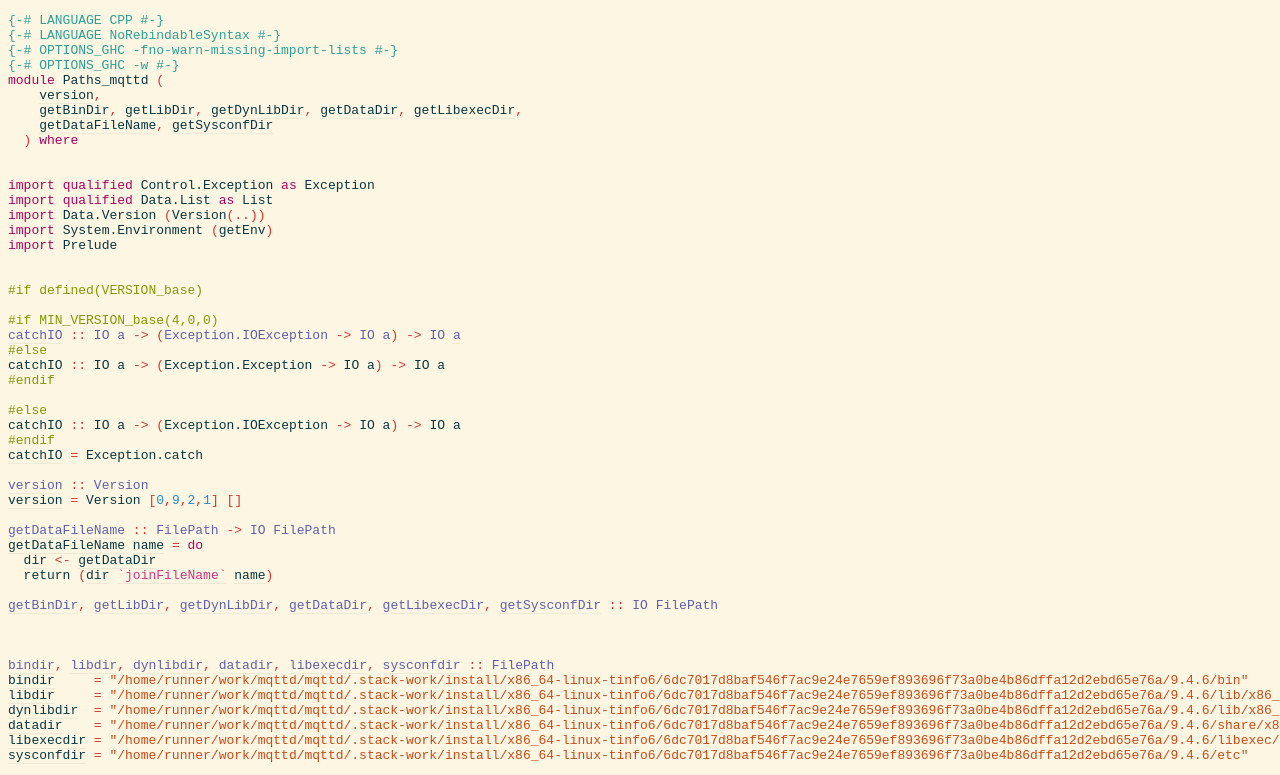
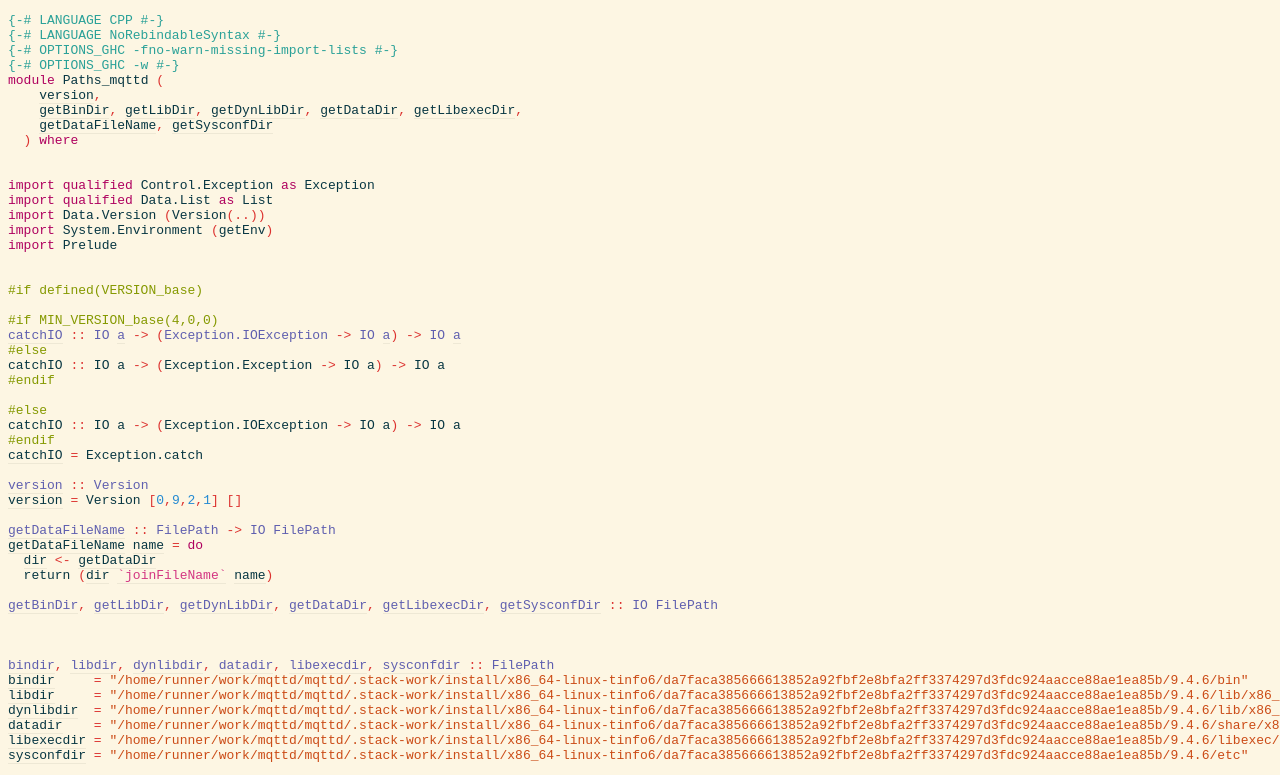
Before and after one commit to dustin/mqttd, a plain HTML site: page src/Paths_mqttd.html in a window 1280 px wide. Shown: the top 775 px of the page. Drawn offline with Linux system fonts and the light colour scheme.

Commit message:
deploy: ce039d75969478d0877ced19a5777f450202dd97

```diff
--- a/src/Paths_mqttd.html
+++ b/src/Paths_mqttd.html
@@ -63,22 +63,22 @@ forall (m :: * -&gt; *) a. Monad m =&gt; a -&gt; m a
 </span><span id="line-44"></span><span class="annot"><a href="Paths_mqttd.html#bindir"><span class="hs-identifier hs-type">bindir</span></a></span><span class="hs-special">,</span><span> </span><span class="annot"><a href="Paths_mqttd.html#libdir"><span class="hs-identifier hs-type">libdir</span></a></span><span class="hs-special">,</span><span> </span><span class="annot"><a href="Paths_mqttd.html#dynlibdir"><span class="hs-identifier hs-type">dynlibdir</span></a></span><span class="hs-special">,</span><span> </span><span class="annot"><a href="Paths_mqttd.html#datadir"><span class="hs-identifier hs-type">datadir</span></a></span><span class="hs-special">,</span><span> </span><span class="annot"><a href="Paths_mqttd.html#libexecdir"><span class="hs-identifier hs-type">libexecdir</span></a></span><span class="hs-special">,</span><span> </span><span class="annot"><a href="Paths_mqttd.html#sysconfdir"><span class="hs-identifier hs-type">sysconfdir</span></a></span><span> </span><span class="hs-glyph">::</span><span> </span><span class="annot"><span class="hs-identifier hs-type">FilePath</span></span><span>
 </span><span id="line-45"></span><span id="bindir"><span class="annot"><span class="annottext">bindir :: String
 </span><a href="Paths_mqttd.html#bindir"><span class="hs-identifier hs-var hs-var">bindir</span></a></span></span><span>     </span><span class="hs-glyph">=</span><span> </span><span class="annot"><span class="annottext">String
-</span><span class="hs-string">&quot;/home/runner/work/mqttd/mqttd/.stack-work/install/x86_64-linux-tinfo6/6dc7017d8baf546f7ac9e24e7659ef893696f73a0be4b86dffa12d2ebd65e76a/9.4.6/bin&quot;</span></span><span>
+</span><span class="hs-string">&quot;/home/runner/work/mqttd/mqttd/.stack-work/install/x86_64-linux-tinfo6/da7faca385666613852a92fbf2e8bfa2ff3374297d3fdc924aacce88ae1ea85b/9.4.6/bin&quot;</span></span><span>
 </span><span id="line-46"></span><span id="libdir"><span class="annot"><span class="annottext">libdir :: String
 </span><a href="Paths_mqttd.html#libdir"><span class="hs-identifier hs-var hs-var">libdir</span></a></span></span><span>     </span><span class="hs-glyph">=</span><span> </span><span class="annot"><span class="annottext">String
-</span><span class="hs-string">&quot;/home/runner/work/mqttd/mqttd/.stack-work/install/x86_64-linux-tinfo6/6dc7017d8baf546f7ac9e24e7659ef893696f73a0be4b86dffa12d2ebd65e76a/9.4.6/lib/x86_64-linux-ghc-9.4.6/mqttd-0.9.2.1-Ig3ixjX1MsP9uuccCvu5Qa&quot;</span></span><span>
+</span><span class="hs-string">&quot;/home/runner/work/mqttd/mqttd/.stack-work/install/x86_64-linux-tinfo6/da7faca385666613852a92fbf2e8bfa2ff3374297d3fdc924aacce88ae1ea85b/9.4.6/lib/x86_64-linux-ghc-9.4.6/mqttd-0.9.2.1-43mm07ZRJrFynvFTlZ0AY&quot;</span></span><span>
 </span><span id="line-47"></span><span id="dynlibdir"><span class="annot"><span class="annottext">dynlibdir :: String
 </span><a href="Paths_mqttd.html#dynlibdir"><span class="hs-identifier hs-var hs-var">dynlibdir</span></a></span></span><span>  </span><span class="hs-glyph">=</span><span> </span><span class="annot"><span class="annottext">String
-</span><span class="hs-string">&quot;/home/runner/work/mqttd/mqttd/.stack-work/install/x86_64-linux-tinfo6/6dc7017d8baf546f7ac9e24e7659ef893696f73a0be4b86dffa12d2ebd65e76a/9.4.6/lib/x86_64-linux-ghc-9.4.6&quot;</span></span><span>
+</span><span class="hs-string">&quot;/home/runner/work/mqttd/mqttd/.stack-work/install/x86_64-linux-tinfo6/da7faca385666613852a92fbf2e8bfa2ff3374297d3fdc924aacce88ae1ea85b/9.4.6/lib/x86_64-linux-ghc-9.4.6&quot;</span></span><span>
 </span><span id="line-48"></span><span id="datadir"><span class="annot"><span class="annottext">datadir :: String
 </span><a href="Paths_mqttd.html#datadir"><span class="hs-identifier hs-var hs-var">datadir</span></a></span></span><span>    </span><span class="hs-glyph">=</span><span> </span><span class="annot"><span class="annottext">String
-</span><span class="hs-string">&quot;/home/runner/work/mqttd/mqttd/.stack-work/install/x86_64-linux-tinfo6/6dc7017d8baf546f7ac9e24e7659ef893696f73a0be4b86dffa12d2ebd65e76a/9.4.6/share/x86_64-linux-ghc-9.4.6/mqttd-0.9.2.1&quot;</span></span><span>
+</span><span class="hs-string">&quot;/home/runner/work/mqttd/mqttd/.stack-work/install/x86_64-linux-tinfo6/da7faca385666613852a92fbf2e8bfa2ff3374297d3fdc924aacce88ae1ea85b/9.4.6/share/x86_64-linux-ghc-9.4.6/mqttd-0.9.2.1&quot;</span></span><span>
 </span><span id="line-49"></span><span id="libexecdir"><span class="annot"><span class="annottext">libexecdir :: String
 </span><a href="Paths_mqttd.html#libexecdir"><span class="hs-identifier hs-var hs-var">libexecdir</span></a></span></span><span> </span><span class="hs-glyph">=</span><span> </span><span class="annot"><span class="annottext">String
-</span><span class="hs-string">&quot;/home/runner/work/mqttd/mqttd/.stack-work/install/x86_64-linux-tinfo6/6dc7017d8baf546f7ac9e24e7659ef893696f73a0be4b86dffa12d2ebd65e76a/9.4.6/libexec/x86_64-linux-ghc-9.4.6/mqttd-0.9.2.1&quot;</span></span><span>
+</span><span class="hs-string">&quot;/home/runner/work/mqttd/mqttd/.stack-work/install/x86_64-linux-tinfo6/da7faca385666613852a92fbf2e8bfa2ff3374297d3fdc924aacce88ae1ea85b/9.4.6/libexec/x86_64-linux-ghc-9.4.6/mqttd-0.9.2.1&quot;</span></span><span>
 </span><span id="line-50"></span><span id="sysconfdir"><span class="annot"><span class="annottext">sysconfdir :: String
 </span><a href="Paths_mqttd.html#sysconfdir"><span class="hs-identifier hs-var hs-var">sysconfdir</span></a></span></span><span> </span><span class="hs-glyph">=</span><span> </span><span class="annot"><span class="annottext">String
-</span><span class="hs-string">&quot;/home/runner/work/mqttd/mqttd/.stack-work/install/x86_64-linux-tinfo6/6dc7017d8baf546f7ac9e24e7659ef893696f73a0be4b86dffa12d2ebd65e76a/9.4.6/etc&quot;</span></span><span>
+</span><span class="hs-string">&quot;/home/runner/work/mqttd/mqttd/.stack-work/install/x86_64-linux-tinfo6/da7faca385666613852a92fbf2e8bfa2ff3374297d3fdc924aacce88ae1ea85b/9.4.6/etc&quot;</span></span><span>
 </span><span id="line-51"></span><span>
 </span><span id="line-52"></span><span id="getBinDir"><span class="annot"><span class="annottext">getBinDir :: IO String
 </span><a href="Paths_mqttd.html#getBinDir"><span class="hs-identifier hs-var hs-var">getBinDir</span></a></span></span><span>     </span><span class="hs-glyph">=</span><span> </span><span class="annot"><span class="annottext">IO String -&gt; (IOException -&gt; IO String) -&gt; IO String
```
Also changed, not shown: 1 other file.
